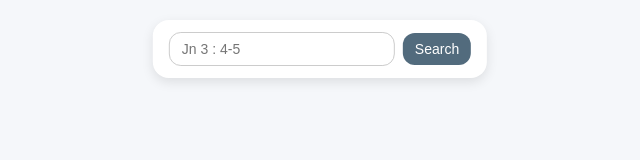
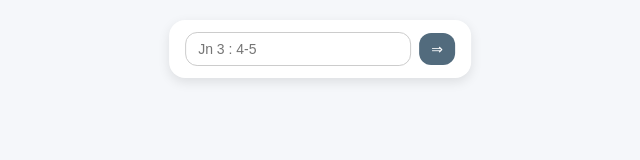
Before and after one commit to lamilanese/widget2, a plain HTML site: page index.html in a window 1280 px wide. Shown: the whole page, without its empty margins (320-960 px from the left). Drawn offline with Linux system fonts and the light colour scheme.

Commit message:
Update index.html

```diff
--- a/index.html
+++ b/index.html
@@ -60,7 +60,7 @@
 <body>
   <div class="widget-container">
     <input type="text" id="searchInput" placeholder="Jn 3 : 4-5" />
-    <button id="searchButton">Search</button>
+    <button id="searchButton">&rArr;</button>
   </div>
   <div id="confirmation" class="confirmation-message"></div>
 
```
